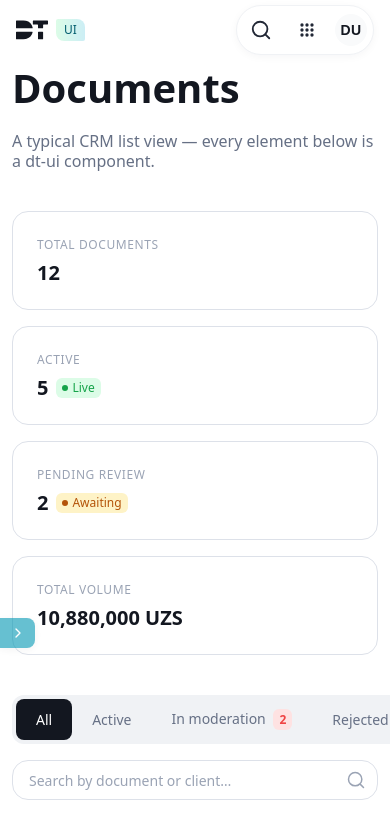
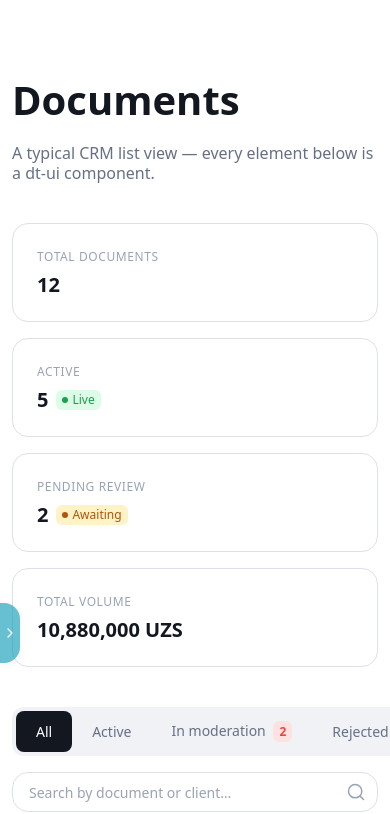
Before and after one commit to ashomurodov/example-dt-ui, a Vue app: page /demo in a window 390 px wide. Shown: the top 814 px of the page. Built offline with nearby package versions, Linux system fonts and the light colour scheme.

Commit message:
fix: update aetherx-dt-ui dependency to version 0.1.86 and enhance CLI commands for improved functionality and user experience

```diff
--- a/package.json
+++ b/package.json
@@ -12,7 +12,7 @@
     "llm:gen": "node scripts/generate-llm-files.mjs"
   },
   "dependencies": {
-    "aetherx-dt-ui": "^0.1.82",
+    "aetherx-dt-ui": "^0.1.86",
     "reka-ui": "^2.9.6",
     "shiki": "^4.0.2",
     "vite-svg-loader": "^5.1.1",
--- a/src/App.vue
+++ b/src/App.vue
@@ -1,126 +1,55 @@
 <script setup lang="ts">
-import { ref, onMounted, h } from 'vue'
-import { useI18n } from 'vue-i18n'
+import { ref, onMounted } from 'vue'
 import {
   DtLayout,
-  DtLayoutHeader,
   DtLayoutSidebar,
-  DtProfileModal,
-  type DtModuleItem,
-  type DtUser,
 } from '@/components/ui/layout'
 import { useSidebarNav } from '@/data/nav'
 import SearchDialog from '@/partials/SearchDialog.vue'
-import { theme, setTheme, type ThemeMode } from '@/composables/useTheme'
-import { locale, setLocale, type AppLocale } from '@/i18n'
+import { addScriptToHtml } from '@/utils/addScriptToHtml'
+import { setTheme, type ThemeMode } from '@/composables/useTheme'
+import { setLocale, type AppLocale } from '@/i18n'
 
-const { t } = useI18n()
 const { sidebarItems, sidebarSections } = useSidebarNav()
 const showSearch = ref(false)
-const showProfile = ref(false)
 
-// Test user — used so visitors can see the profile + modules patterns
-// (theme + locale switchers live inside the profile modal).
-const demoUser: DtUser = {
-  first_name: 'Demo',
-  last_name: 'User',
-  organization_name: 'dt-ui docs',
-  phone_numbers: [{ number: '+998 90 000 00 00' }],
-}
+// Load the dt-header CDN directly — same pattern as bd-cabinet and the other
+// DT cabinets. The CDN is public so dev + prod can both point at it.
+const CDN_URL = 'https://cdn.dthub.uz/dt-header/dist/dt-header.js'
 
-// Inline icons for the modules switcher (kept inline to avoid an icon dep).
-const GridIcon = () =>
-  h('svg', { viewBox: '0 0 24 24', fill: 'none', stroke: 'currentColor', 'stroke-width': '2', 'stroke-linecap': 'round', 'stroke-linejoin': 'round' }, [
-    h('rect', { x: '3', y: '3', width: '7', height: '7', rx: '1' }),
-    h('rect', { x: '14', y: '3', width: '7', height: '7', rx: '1' }),
-    h('rect', { x: '3', y: '14', width: '7', height: '7', rx: '1' }),
-    h('rect', { x: '14', y: '14', width: '7', height: '7', rx: '1' }),
-  ])
-
-const FileIcon = () =>
-  h('svg', { viewBox: '0 0 24 24', fill: 'none', stroke: 'currentColor', 'stroke-width': '2', 'stroke-linecap': 'round', 'stroke-linejoin': 'round' }, [
-    h('path', { d: 'M14 2H6a2 2 0 0 0-2 2v16a2 2 0 0 0 2 2h12a2 2 0 0 0 2-2V8z' }),
-    h('path', { d: 'M14 2v6h6M16 13H8M16 17H8M10 9H8' }),
-  ])
-
-const BoxIcon = () =>
-  h('svg', { viewBox: '0 0 24 24', fill: 'none', stroke: 'currentColor', 'stroke-width': '2', 'stroke-linecap': 'round', 'stroke-linejoin': 'round' }, [
-    h('path', { d: 'M21 16V8a2 2 0 0 0-1-1.73l-7-4a2 2 0 0 0-2 0l-7 4A2 2 0 0 0 3 8v8a2 2 0 0 0 1 1.73l7 4a2 2 0 0 0 2 0l7-4A2 2 0 0 0 21 16z' }),
-    h('path', { d: 'M3.27 6.96 12 12.01l8.73-5.05M12 22.08V12' }),
-  ])
-
-const modules: DtModuleItem[] = [
-  { key: 'ui',   label: 'UI',        icon: BoxIcon,  href: '#' },
-  { key: 'crm',  label: 'CRM',       icon: GridIcon, href: '#' },
-  { key: 'docs', label: 'Documents', icon: FileIcon, href: '#' },
-]
-
-function onThemeChange(value: ThemeMode) { setTheme(value) }
-function onLocaleChange(value: AppLocale) { setLocale(value) }
-function onLogout() { showProfile.value = false }
-
-onMounted(() => {
-  // Cmd/Ctrl+K opens search anywhere
+onMounted(async () => {
+  // Cmd/Ctrl+K opens search anywhere (search trigger UI lives in the search dialog)
   window.addEventListener('keydown', (e) => {
     if ((e.metaKey || e.ctrlKey) && e.key.toLowerCase() === 'k') {
       e.preventDefault()
       showSearch.value = true
     }
   })
+
+  // dt-header CDN — injects its own <div id="dt-header"> at top of <body>.
+  // We deliberately don't pass a #header slot to <DtLayout> so the layout
+  // skips its own header element entirely (no double headers).
+  try {
+    await addScriptToHtml(CDN_URL)
+    window.$loadDtHeader?.({
+      mode: 'dev',
+      activeModule: 'cabinet',
+      newDesign: true,
+      darkThemeSupport: true,
+      badge: 'UI',
+      onSelectLanguage: (lang) => setLocale(lang as AppLocale),
+      onSelectTheme: (t) => setTheme(t as ThemeMode),
+    })
+  } catch (e) {
+    // CDN failed to load — docs site continues working, just without the top header
+    console.warn('[dt-header] CDN failed to load:', e)
+  }
 })
-
-function openSearch() {
-  showSearch.value = true
-}
 </script>
 
 <template>
-  <DtLayout>
-    <template #header>
-      <DtLayoutHeader
-        badge="UI"
-        active-module="ui"
-        :modules="modules"
-        :profile-name="`${demoUser.first_name} ${demoUser.last_name}`"
-        @toggle-profile="showProfile = !showProfile"
-      >
-        <template #logo>
-          <RouterLink to="/" class="dt-docs__brand" aria-label="dt-ui home">
-            <svg class="dt-docs__brand-mark" xmlns="http://www.w3.org/2000/svg" width="44" height="40" fill="none" viewBox="0 0 44 40" aria-hidden="true">
-              <path fill="currentColor" d="M22.155 22.308a.67.67 0 0 1 .667.81 12.7 12.7 0 0 1-1.273 3.373q-1.63 2.952-4.621 4.629-2.994 1.68-6.933 1.68H.7a.7.7 0 0 1-.7-.7v-9.092a.7.7 0 0 1 .7-.7zM37.267 32.1a.7.7 0 0 1-.7.7h-5.622a.7.7 0 0 1-.7-.7v-9.09a.7.7 0 0 1 .7-.7h5.622a.7.7 0 0 1 .7.7zM9.995 6.8q3.974.001 6.964 1.64h.003l.003-.001q2.991 1.643 4.603 4.592a13 13 0 0 1 1.368 3.932.672.672 0 0 1-.674.785H.7a.7.7 0 0 1-.7-.7V7.499a.7.7 0 0 1 .7-.7zm34.006 5.053a.7.7 0 0 1-.7.7h-5.334a.7.7 0 0 0-.7.7v3.795a.7.7 0 0 1-.7.7h-5.622a.7.7 0 0 1-.7-.7v-3.795a.7.7 0 0 0-.7-.7H23.88a.7.7 0 0 1-.7-.7V7.5a.7.7 0 0 1 .7-.7H43.3a.7.7 0 0 1 .7.7z" />
-            </svg>
-          </RouterLink>
-        </template>
-
-        <template #actions>
-          <button
-            type="button"
-            class="dt-docs__search-btn"
-            :title="t('chrome.searchHotkey')"
-            :aria-label="t('chrome.searchAria')"
-            @click="openSearch"
-          >
-            <svg width="22" height="22" viewBox="0 0 24 24" fill="none" stroke="currentColor" stroke-width="2" stroke-linecap="round" stroke-linejoin="round" aria-hidden="true">
-              <circle cx="11" cy="11" r="8" />
-              <path d="m21 21-4.3-4.3" />
-            </svg>
-          </button>
-        </template>
-
-        <template #profile-dropdown>
-          <DtProfileModal
-            v-model="showProfile"
-            :user="demoUser"
-            :theme="theme"
-            :locale="locale"
-            @theme-change="onThemeChange"
-            @locale-change="onLocaleChange"
-            @logout="onLogout"
-          />
-        </template>
-      </DtLayoutHeader>
-    </template>
-
+  <DtLayout class="dt-docs-layout">
+    <!-- No #header slot — dt-header CDN injects its own header at top of <body> -->
     <template #sidebar>
       <DtLayoutSidebar
         :items="sidebarItems"
@@ -136,52 +65,9 @@ function openSearch() {
 </template>
 
 <style>
-.dt-docs__brand {
-  display: inline-flex;
-  align-items: center;
-  gap: var(--dt-spacing-md);
-  text-decoration: none;
-  color: var(--dt-color-text);
-  font-weight: var(--dt-font-medium);
-}
-
-.dt-docs__brand:hover {
-  text-decoration: none;
-}
-
-.dt-docs__brand-mark {
-  width: 32px;
-  height: 32px;
-  color: var(--dt-color-text);
-  flex-shrink: 0;
-}
-
-/* Search trigger — icon-only button sized to match the modules/profile
-   action buttons rendered by DtLayoutHeader (40×40 round, ghost). */
-.dt-docs__search-btn {
-  width: 40px;
-  height: 40px;
-  display: inline-flex;
-  align-items: center;
-  justify-content: center;
-  padding: 0;
-  border: 0;
-  border-radius: 50%;
-  background: transparent;
-  color: var(--dt-color-icon-dark);
-  cursor: pointer;
-  transition: background-color var(--dt-transition-fast);
-}
-
-.dt-docs__search-btn:hover,
-.dt-docs__search-btn:focus-visible {
-  background: var(--dt-color-background-secondary);
-  outline: none;
-}
-
-.dt-docs__search-btn svg {
-  width: 22px;
-  height: 22px;
-  flex-shrink: 0;
+/* The CDN header is position: fixed, so reserve top space equal to the
+   header height that the CDN exposes via --dt-header-height. */
+.dt-docs-layout {
+  padding-top: var(--dt-header-height, 0px);
 }
 </style>
--- a/src/components/ui/layout/DtLayout.vue
+++ b/src/components/ui/layout/DtLayout.vue
@@ -73,6 +73,7 @@ provide('dt-layout-sidebar', {
   grid-area: content;
   min-width: 0;
   overflow: hidden;
+  padding: var(--dt-spacing-3xl);
 }
 
 @media (max-width: 1024px) {
@@ -86,9 +87,8 @@ provide('dt-layout-sidebar', {
     display: contents;
   }
 
-  /* Edge gutter on mobile so router-view doesn't sit flush against the wall */
   .dt-layout__content {
-    padding: 0 var(--dt-spacing-lg);
+    padding: var(--dt-spacing-lg);
   }
 }
 </style>
--- a/src/components/ui/layout/DtLayoutSidebar.vue
+++ b/src/components/ui/layout/DtLayoutSidebar.vue
@@ -817,11 +817,11 @@ const DtSidebarItem = defineComponent({
   transform: translateY(-50%);
   align-items: center;
   justify-content: center;
-  width: 35px;
-  height: 30px;
+  width: 20px;
+  height: 60px;
   padding: 0;
   border: 0;
-  border-radius: 0 var(--dt-radius-sm) var(--dt-radius-sm) 0;
+  border-radius: 0 var(--dt-radius-lg) var(--dt-radius-lg) 0;
   background: var(--dt-color-accent);
   color: var(--dt-color-white);
   cursor: pointer;
@@ -857,15 +857,15 @@ const DtSidebarItem = defineComponent({
   display: none;
   position: absolute;
   top: 75%;
-  right: -35px;
+  right: -20px;
   transform: translateY(-50%);
   align-items: center;
   justify-content: center;
-  width: 35px;
-  height: 30px;
+  width: 20px;
+  height: 60px;
   padding: 0;
   border: 0;
-  border-radius: 0 var(--dt-radius-sm) var(--dt-radius-sm) 0;
+  border-radius: 0 var(--dt-radius-lg) var(--dt-radius-lg) 0;
   background: var(--dt-color-background);
   color: var(--dt-color-accent);
   cursor: pointer;
@@ -914,15 +914,18 @@ const DtSidebarItem = defineComponent({
      close button outside the scroll area, so it stays pinned. */
   .dt-sidebar--drawer {
     position: fixed;
-    top: 0;
+    /* Offset by header height so the CDN header (z-index 203) or DtLayoutHeader
+       (sticky z-index 30) doesn't cover the drawer's first nav item. Falls back
+       to 0 if --dt-header-height isn't defined (cabinets without a header). */
+    top: var(--dt-header-height, 0px);
     bottom: 0;
     left: 0;
     width: 280px;
     max-width: 80vw;
-    height: 100vh;
-    height: 100dvh;
-    max-height: 100vh;
-    max-height: 100dvh;
+    height: calc(100vh - var(--dt-header-height, 0px));
+    height: calc(100dvh - var(--dt-header-height, 0px));
+    max-height: calc(100vh - var(--dt-header-height, 0px));
+    max-height: calc(100dvh - var(--dt-header-height, 0px));
     z-index: 40;
     margin: 0;
     padding: 0;
--- /dev/null
+++ b/src/utils/addScriptToHtml.ts
@@ -0,0 +1,42 @@
+/**
+ * Inject a <script> tag into the document head and resolve when loaded.
+ * No-ops (resolves immediately) if the same src is already present.
+ *
+ * Used by the dt-header CDN integration so we can keep the loader logic
+ * in App.vue and let Vue control when the script is fetched.
+ */
+export function addScriptToHtml(src: string): Promise<void> {
+  return new Promise((resolve, reject) => {
+    if (document.querySelector(`script[src="${src}"]`)) {
+      resolve()
+      return
+    }
+    const s = document.createElement('script')
+    s.src = src
+    s.async = true
+    s.onload = () => resolve()
+    s.onerror = (e) => reject(e)
+    document.head.appendChild(s)
+  })
+}
+
+declare global {
+  interface Window {
+    $loadDtHeader?: (config: {
+      mode: 'dev' | 'preprod' | 'prod'
+      activeModule: string
+      newDesign?: boolean
+      darkThemeSupport?: boolean
+      canSwitchAccount?: boolean
+      position?: 'fixed' | 'absolute' | 'auto'
+      logo?: string
+      logoHref?: string
+      badge?: string
+      oauthClientId?: string
+      onLogout?: () => void
+      onSelectLanguage?: (lang: string) => void
+      onSelectTheme?: (theme: 'light' | 'dark' | 'system') => void
+      onSelectSwitchAccount?: () => string
+    }) => void
+  }
+}
```
Also changed, not shown: content/cli.md (+7 -2 lines), public/docs/cli.md (+7 -2 lines), src/views/docs/CliView.vue (+18 -5 lines), public/llms-full.txt, 1 other file (tests, documents, lock files or other folders).
